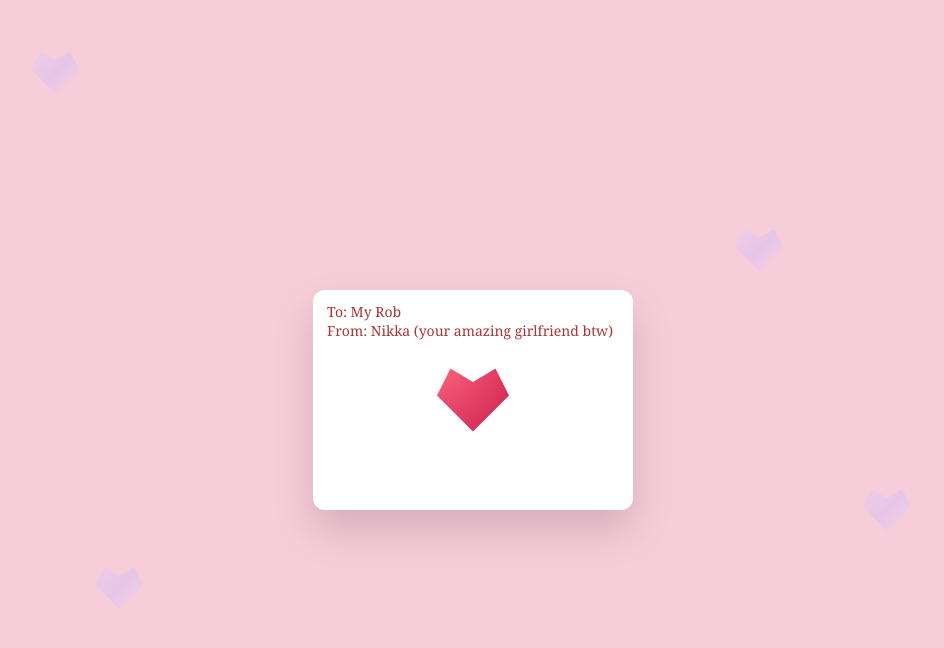
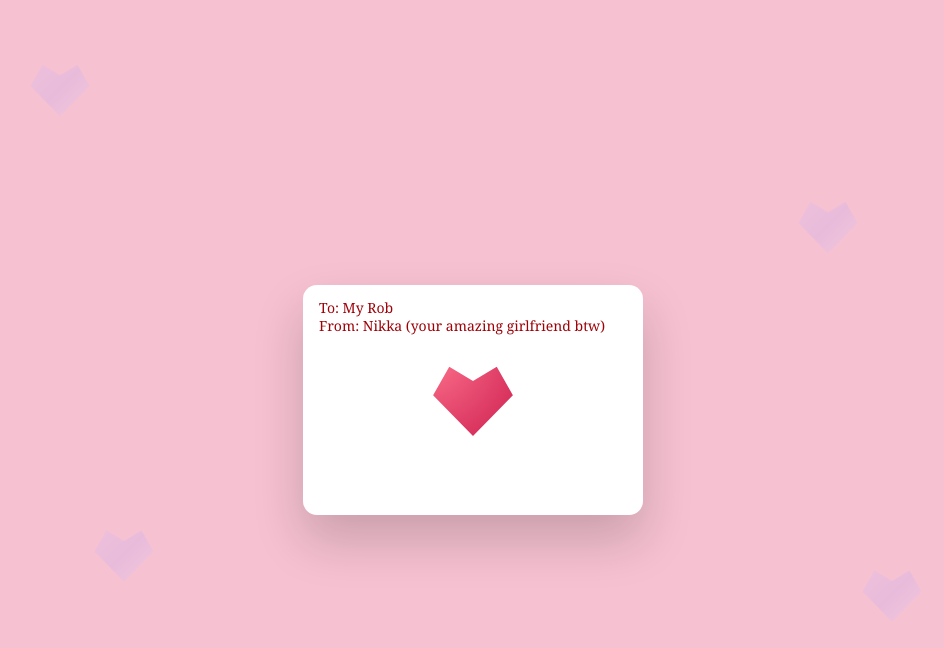
Before and after one commit to nikkanini/valentine-letter, a plain HTML site: page index.html in a window 1280 px wide. Shown: the whole page, without its empty margins (167-1111 px from the left). Drawn offline with Linux system fonts and the light colour scheme.

Commit message:
Upgrade page 1 design

```diff
--- a/index.html
+++ b/index.html
@@ -3,7 +3,7 @@
 <head>
   <meta charset="UTF-8" />
   <meta name="viewport" content="width=device-width, initial-scale=1.0"/>
-  <title>Will You Be My Valentine?</title>
+  <title>For My Valentine 💌</title>
 
   <style>
     * {
@@ -14,87 +14,103 @@
     body {
       margin: 0;
       height: 100vh;
-      background: #f8cdda;
+      background: #f6c1d1;
       display: flex;
       justify-content: center;
       align-items: center;
       overflow: hidden;
+      position: relative;
     }
 
-    /* Floating chrome hearts */
+    /* ✨ floating chrome hearts */
     .floating-heart {
       position: absolute;
-      width: 60px;
-      height: 60px;
-      background: linear-gradient(135deg, #e6d9ff, #c7b6ff, #f5e9ff);
+      width: 70px;
+      height: 70px;
+      background: linear-gradient(
+        135deg,
+        #d6c6ff,
+        #b8a9ff,
+        #efe9ff
+      );
       clip-path: polygon(
-        50% 85%,
-        90% 45%,
+        50% 88%,
+        92% 45%,
         75% 15%,
         50% 30%,
         25% 15%,
-        10% 45%
+        8% 45%
       );
-      opacity: 0.35;
-      animation: float 12s infinite ease-in-out;
+      opacity: 0.22;
+      filter: blur(0.3px) drop-shadow(0 0 10px rgba(190,170,255,0.8));
+      animation: float 14s ease-in-out infinite;
     }
 
     @keyframes float {
       0% { transform: translateY(0); }
-      50% { transform: translateY(-40px); }
+      50% { transform: translateY(-50px); }
       100% { transform: translateY(0); }
     }
 
-    /* Envelope */
+    /* ✉️ envelope */
     .envelope {
       position: relative;
       background: white;
-      width: 320px;
-      height: 220px;
-      border-radius: 12px;
-      box-shadow: 0 20px 40px rgba(0,0,0,0.15);
-      padding: 16px;
-      text-align: center;
+      width: 340px;
+      height: 230px;
+      border-radius: 14px;
+      box-shadow: 0 25px 50px rgba(0,0,0,0.18);
       z-index: 10;
     }
 
     .to-from {
       position: absolute;
-      top: 12px;
-      left: 14px;
+      top: 14px;
+      left: 16px;
       font-size: 14px;
-      color: #a33;
-      text-align: left;
+      color: #9d0208;
+      line-height: 1.3;
     }
 
-    /* Heart sticker */
+    /* ❤️ heart sticker */
     .heart-sticker {
       position: absolute;
       top: 50%;
       left: 50%;
       transform: translate(-50%, -50%);
-      width: 90px;
-      height: 90px;
-      background: radial-gradient(circle at top left, #ff6b81, #c9184a);
+      width: 95px;
+      height: 95px;
+      background: radial-gradient(
+        circle at top left,
+        #ff758f,
+        #c9184a
+      );
       clip-path: polygon(
-        50% 85%,
-        90% 45%,
+        50% 88%,
+        92% 45%,
         75% 15%,
         50% 30%,
         25% 15%,
-        10% 45%
+        8% 45%
       );
-      border: 4px solid #fff;
-      box-shadow: 0 8px 15px rgba(0,0,0,0.25);
+      box-shadow:
+        inset 0 0 10px rgba(255,255,255,0.5),
+        0 10px 20px rgba(0,0,0,0.3);
       cursor: pointer;
     }
 
-    .heart-sticker::after {
+    /* 🧵 lace trim */
+    .heart-sticker::before {
       content: "";
       position: absolute;
-      inset: -6px;
-      border: 2px dashed #fff;
+      inset: -10px;
       border-radius: 50%;
+      border: 2px dotted #fff;
+      filter: drop-shadow(0 0 4px rgba(255,255,255,0.8));
+    }
+
+    .heart-sticker:hover {
+      transform: translate(-50%, -50%) scale(1.06);
     }
   </style>
 </head>
@@ -102,10 +118,10 @@
 <body>
 
   <!-- floating hearts -->
-  <div class="floating-heart" style="top:10%; left:15%; animation-delay:0s;"></div>
-  <div class="floating-heart" style="top:30%; left:70%; animation-delay:2s;"></div>
-  <div class="floating-heart" style="top:70%; left:20%; animation-delay:4s;"></div>
-  <div class="floating-heart" style="top:60%; left:80%; animation-delay:6s;"></div>
+  <div class="floating-heart" style="top:12%; left:15%; animation-delay:0s;"></div>
+  <div class="floating-heart" style="top:25%; left:75%; animation-delay:3s;"></div>
+  <div class="floating-heart" style="top:65%; left:20%; animation-delay:6s;"></div>
+  <div class="floating-heart" style="top:70%; left:80%; animation-delay:9s;"></div>
 
   <!-- envelope -->
   <div class="envelope">
@@ -114,7 +130,9 @@
       From: Nikka (your amazing girlfriend btw)
     </div>
 
-    <div class="heart-sticker" onclick="window.location.href='letter.html'"></div>
+    <div class="heart-sticker"
+      onclick="window.location.href='letter.html'">
+    </div>
   </div>
 
 </body>
```
